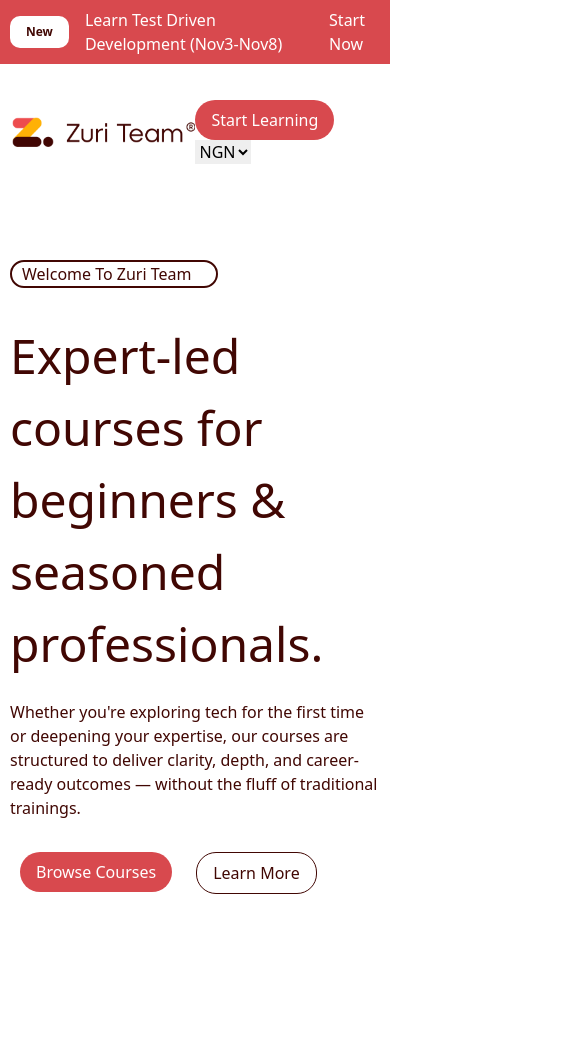
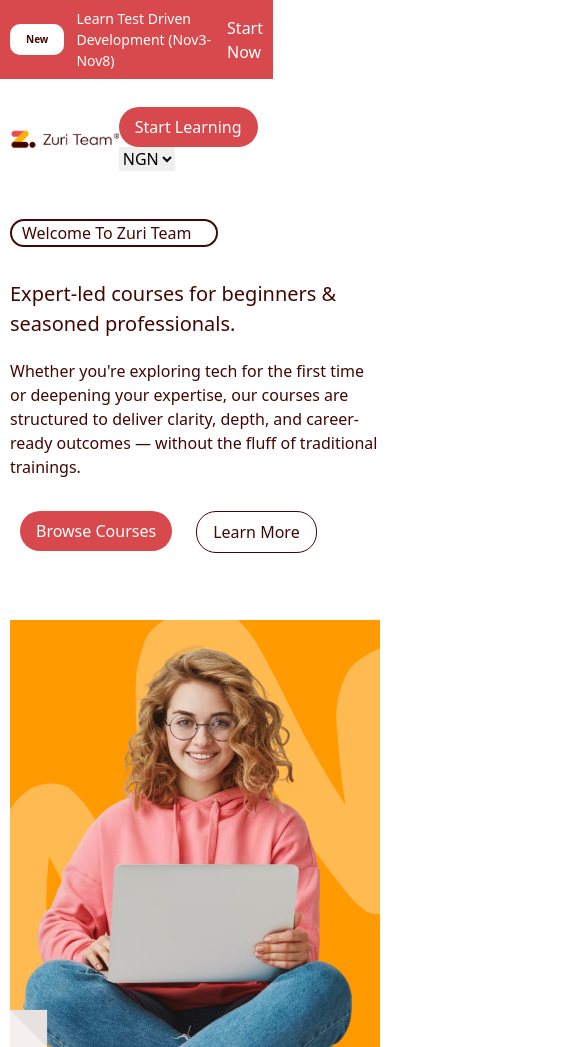
Before and after one commit to Fidence023/Zuri-team, a website: page index.html in a window 390 px wide. Shown: the top 1047 px of the page, 585 px wide, since content can reach past the window. Drawn offline with Linux system fonts and the light colour scheme.

Commit message:
added some texts

```diff
--- a/index.html
+++ b/index.html
@@ -14,19 +14,20 @@
     <title>Document</title>
   </head>
   <body>
-    <!-- <h1 class="font-bold text-9xl text-green-600">Hello World!!</h1> -->
-    <section class="min-h-full">
-      <header class="space-y-5">
+    <section class="min-h-full w-full">
+      <header class="w-[70%] md:w-full space-y-3 md:space-y-5">
         <article class="bg-zuriOrange w-full">
-          <div class="flex w-fit content items-center gap-x-4 py-2">
+          <div
+            class="flex w-full md:w-fit content items-center gap-x-3 md:gap-x-4 py-2"
+          >
             <span
-              class="text-zuriBrown bg-white rounded-[10px] px-4 py-2 font-semibold text-xs"
+              class="text-zuriBrown bg-white rounded-[10px] px-4 py-2 font-semibold text-[10px] md:text-xs"
               >New</span
             >
-            <p class="text-white text-base font-light">
+            <p class="text-white text-[14px] md:text-base font-light">
               Learn Test Driven Development (Nov3-Nov8)
             </p>
-            <span class="text-white font-medium">Start Now</span>
+            <span class="text-white md:font-medium">Start Now</span>
           </div>
         </article>
 
@@ -36,7 +37,7 @@
               src="./assests/zuri.team/Zuri-Team-Logo.png"
               alt="logo"
               width="100%"
-              class="w-[200px]"
+              class="w-[150px] md:w-[200px]"
             />
           </a>
 
@@ -53,14 +54,14 @@
         </nav>
       </header>
       <main class="flex flex-col md:flex-row content">
-        <aside class="w-full md:w-full space-y-8 mt-[5rem]">
+        <aside class="w-full md:w-full space-y-8 mt-[2rem] md:mt-[5rem]">
           <div class="border-2 border-zuriBrown rounded-[20px] w-[13rem]">
             <h3 class="text-zuriBrown content rounded-[5rem]">
               Welcome To Zuri Team
             </h3>
           </div>
           <div class="mt-1">
-            <h1 class="md:text-[30px] text-[48px] text-zuriBrown">
+            <h1 class="text-[20px] md:text-[48px] text-zuriBrown">
               Expert-led courses for beginners & seasoned professionals.
             </h1>
             <p class="text-1xl text-zuriBrown mt-5">
@@ -86,12 +87,14 @@
           </div>
         </aside>
         <aside
-          class="w-1/2 md:w-full h-[35rem] bg-[url(../assests/zuri.team/1_1.avif)] bg-no-repeat bg-contain bg-center"
+          class="w-full h-[35rem] bg-[url(../assests/zuri.team/1_1.avif)] bg-no-repeat bg-contain bg-center"
         ></aside>
       </main>
       <section class="content">
         <div class="flex flex-row justify-center space-y-8">
-          <h1 class="content text-zuriBrown font-bold mt-20 text-2xl mx[20rem]">
+          <h1
+            class="content text-zuriBrown font-bold mt-20 text-[18px] md:text-2xl mx-[15rem] md:mx-[20rem]"
+          >
             Our Graduates are making Waves Here
           </h1>
         </div>
@@ -180,9 +183,10 @@
           </figure>
         </marquee>
       </section>
+
       <section class="mt-9 bg-zuriBrown w-full">
         <div class="bg-zuriBrown flex flex-col justify-center space-y-4">
-          <h2 class="text-red-500 content font-bold mt-20 text-1xl mx[20rem">
+          <h2 class="text-red-500 content font-bold mt-20 text-2xl mx[20rem">
             The Problem
           </h2>
           <h1
@@ -231,7 +235,7 @@
             </p>
           </div>
         </div>
-        <div
+        <!-- <div
           class="bg-white flex flex-row w-[65rem] h-[45rem] content border-2 mt-20 border-zuriBrown rounded-[20px] gap-6"
         >
           <aside class="w-1/2 h-[20rem]">
@@ -673,9 +677,8 @@
                     >Terms of Service</a
                   >
                 </div>
-              </div>
-              taiwind positioning
-              <section
+              </div> -->
+        <!-- <section
                 class="bg-zuriBrown h-[50vh] w-full mt-5 relative overflow-hidden"
               >
                 <div
@@ -685,6 +688,7 @@
             </section>
           </section>
         </section>
+      </section> -->
       </section>
     </section>
   </body>
```
Also changed, not shown: src/output.css.
